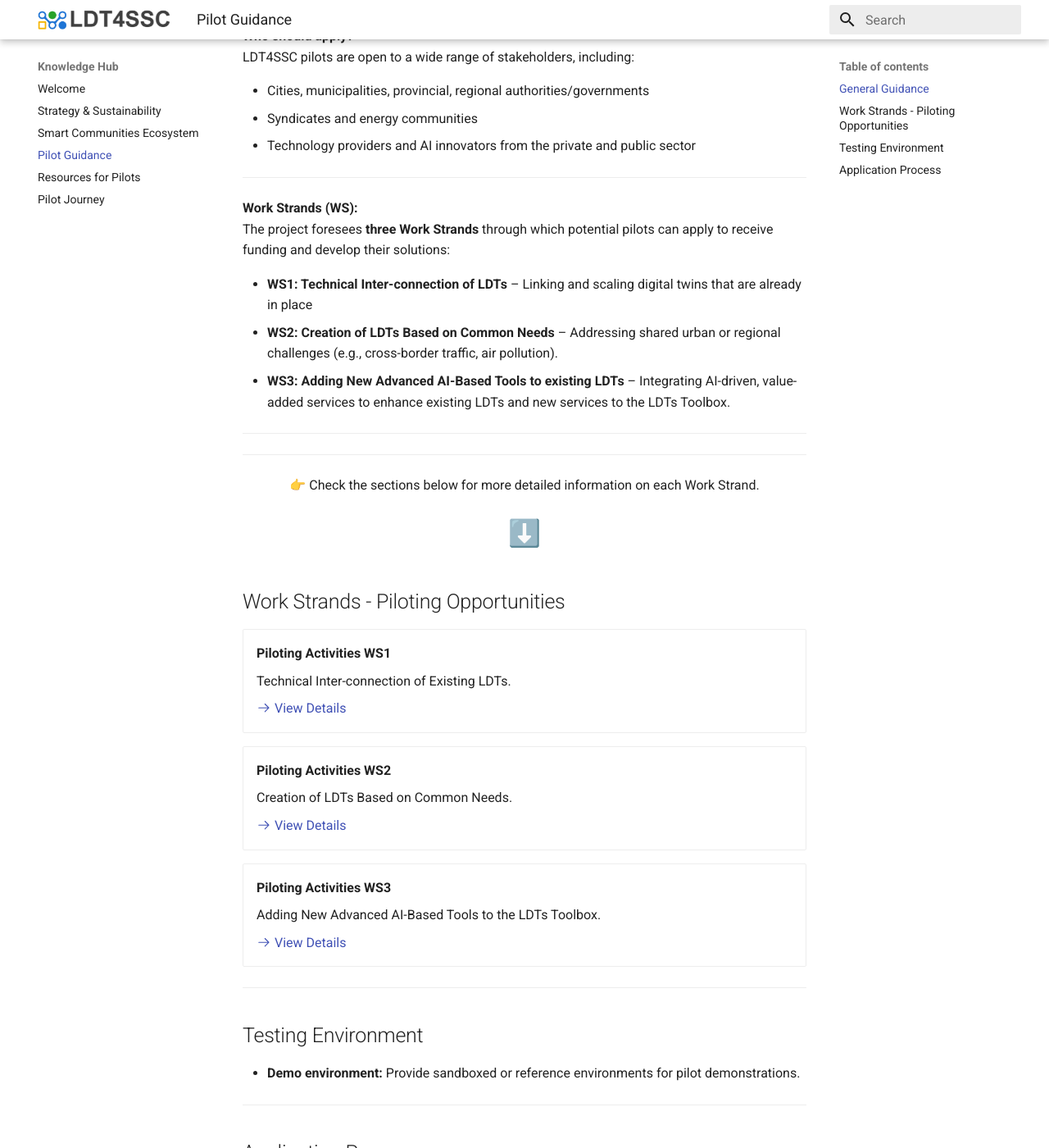
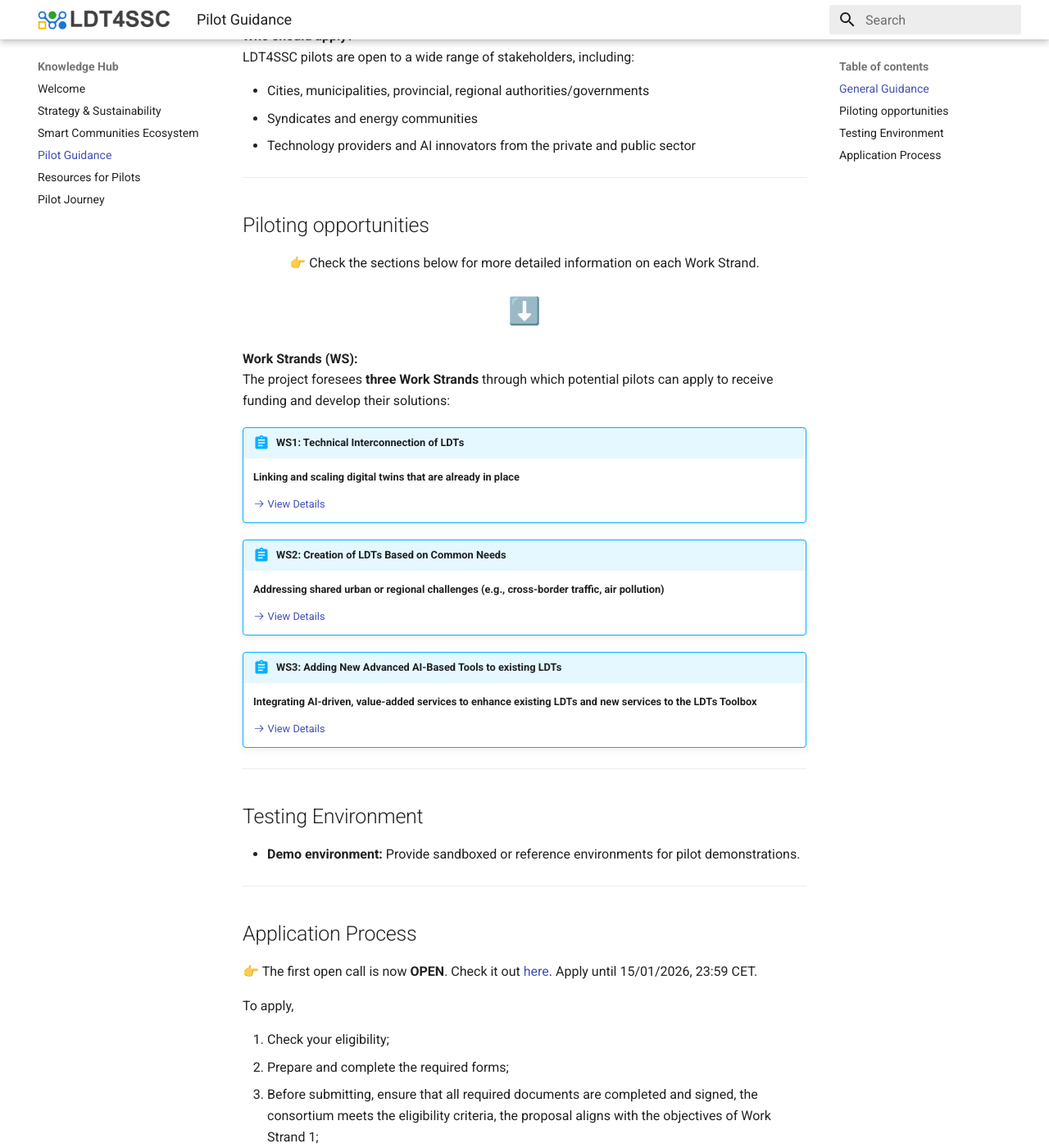
Before and after one commit to ldt4ssc/ldt4ssc.github.io, an MkDocs documentation site: the page built from docs/guidance.md, in a window 1280 px wide and 1400 px high, scrolled down 494 px. Shown: the whole window at 82% size. Built offline with MkDocs 1.6.1 and Material for MkDocs 9.7.7, drawn with Linux system fonts in a browser that asks for light colours; some of the changed lines change nothing that is shown.

Commit message:
overhaul: guidance structure

```diff
--- a/docs/guidance.md
+++ b/docs/guidance.md
@@ -18,13 +18,32 @@ LDT4SSC pilots are open to a wide range of stakeholders, including:
 - Technology providers and AI innovators from the private and public sector
 
 ---
+## Piloting opportunities
+
+<p align="center">👉 Check the sections below for more detailed information on each Work Strand.</p>
+
+<div align="center" style="font-size: 2em; margin: 20px 0;">
+⬇️
+</div>
 
 **Work Strands (WS):**
 The project foresees **three Work Strands** through which potential pilots can apply to receive funding and develop their solutions:
 
-- **WS1: Technical Inter-connection of LDTs** – Linking and scaling digital twins that are already in place
-- **WS2: Creation of LDTs Based on Common Needs** – Addressing shared urban or regional challenges (e.g., cross-border traffic, air pollution).
-- **WS3: Adding New Advanced AI-Based Tools to existing LDTs** – Integrating AI-driven, value-added services to enhance existing LDTs and new services to the LDTs Toolbox.
+!!! abstract "WS1: Technical Interconnection of LDTs"
+    **Linking and scaling digital twins that are already in place**
+
+    [:octicons-arrow-right-24: View Details](guidance_content/ws1.md)
+
+!!! abstract "WS2: Creation of LDTs Based on Common Needs"
+    **Addressing shared urban or regional challenges (e.g., cross-border traffic, air pollution)**
+
+    [:octicons-arrow-right-24: View Details](guidance_content/ws2.md)
+
+!!! abstract "WS3: Adding New Advanced AI-Based Tools to existing LDTs"
+    **Integrating AI-driven, value-added services to enhance existing LDTs and new services to the LDTs Toolbox**
+
+    [:octicons-arrow-right-24: View Details](guidance_content/ws3.md)
+
 
 ---
 
@@ -155,20 +174,7 @@ END commenting out requirements -->
 
 
 
-
-
-
-
----
-
-<p align="center">👉 Check the sections below for more detailed information on each Work Strand.</p>
-
-<div align="center" style="font-size: 2em; margin: 20px 0;">
-⬇️
-</div>
-
-
-## Work Strands - Piloting Opportunities
+<!-- ## Work Strands - Piloting Opportunities
 
 
 
@@ -200,12 +206,7 @@ END commenting out requirements -->
 
     [:octicons-arrow-right-24: View Details](guidance_content/ws3.md)
 
-</div>
-
-
-
----
-
+</div> -->
 
 
 ## Testing Environment
```
